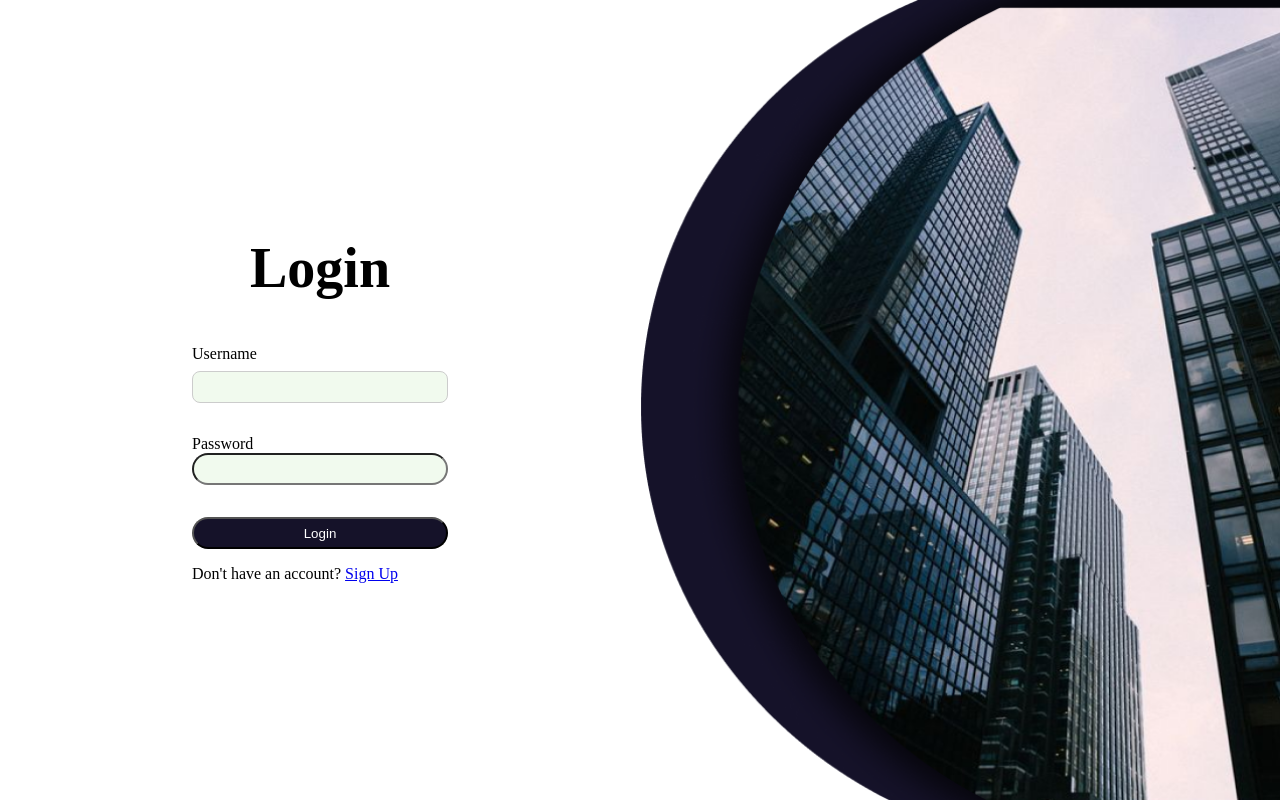
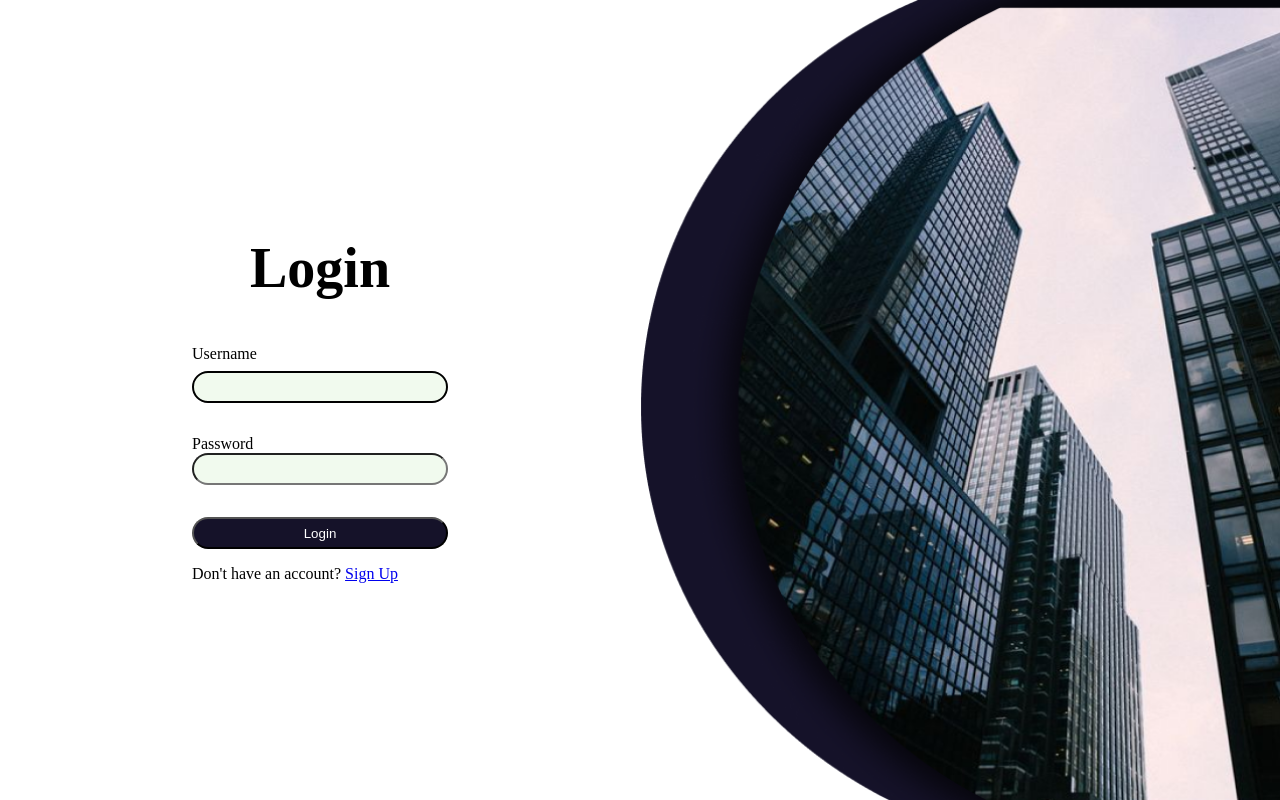
Before and after one commit to vishnu1345/SkillMingle, a React (Vite) app in the folder frontend/: page / in a window 1280 px wide. Built offline with nearby package versions, Linux system fonts and the light colour scheme.

Commit message:
minor fixes

```diff
--- a/frontend/src/components/Login.css
+++ b/frontend/src/components/Login.css
@@ -12,7 +12,15 @@
     justify-content: center;
     align-items: center;
 }
-
+.inputu{
+    width: 100%;
+    padding: 0.5rem;
+    margin-top: 0.5rem;
+    border-radius: 2vh !important;
+    height: 4vh !important;
+    border: 2px solid black !important;
+    font-size: 1rem;
+}
 .leftContainer{
     /* background-color: aquamarine; */
     height: 80%;
--- a/frontend/src/components/Login.jsx
+++ b/frontend/src/components/Login.jsx
@@ -48,7 +48,7 @@ const Login = () => {
             // placeholder="Email"
             onChange={(e) => setEmail(e.target.value)}
             required
-            className="input"
+            className="inputu"
           />
           </div>
           <div className="input2">
```
